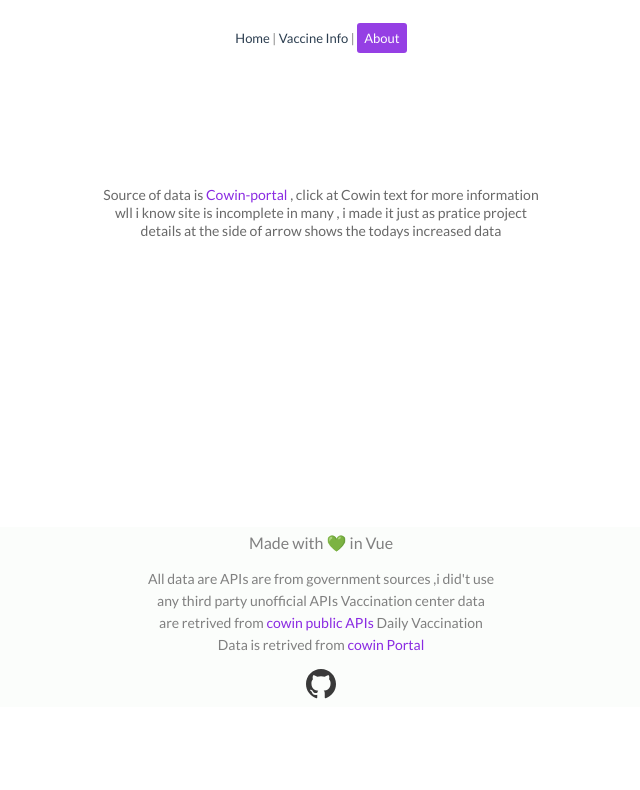
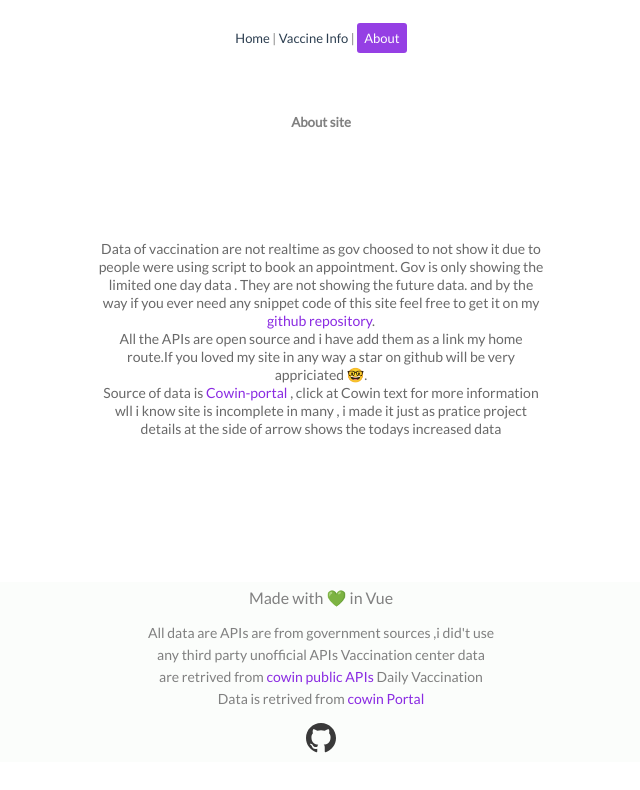
Before and after one commit to dwivedi-ritik/cowin-info, a Vue app: page /about in a window 1280 px wide. Shown: the top 790 px of the page, without its empty margins (319-959 px from the left). Built offline with nearby package versions, Linux system fonts and the light colour scheme.

Commit message:
fixes branch issue

```diff
--- a/src/components/AboutComp.vue
+++ b/src/components/AboutComp.vue
@@ -1,6 +1,14 @@
 <template>
+  <h5 style="margin-top:3%;">About site</h5>
   <div class="about">
     <div class="head-detail-in">
+      <p id="head-text"> Data of vaccination are not realtime as gov choosed to not show it due to people were using
+        script to book an appointment. Gov is only showing the limited one day data . They are not showing the future data.
+        and by the way if you ever need any snippet code of this site feel free to get it on my <a href="https://github.com/dwivedi-ritik/cowin-info" id="link">github repository</a>.
+      </p>
+      <p id="head-text">All the APIs are open source and i have add them as a link my home route.If you loved my site in any way
+        a star on github will be very appriciated 🤓.
+      </p>
       <p id="head-text">Source of data is <a href="https://dashboard.cowin.gov.in/" id="link">Cowin-portal </a>,
           click at Cowin text for more information
           wll i know site is incomplete in many , i made it just as pratice project
@@ -12,6 +20,7 @@
 
 <style>
 .about{
+  /* margin-top: -15%; */
   display: flex;
   align-items: center;
   justify-content: space-around;
--- a/src/components/Footer.vue
+++ b/src/components/Footer.vue
@@ -6,7 +6,7 @@
       Vaccination center data are retrived from <a href="https://apisetu.gov.in/public/marketplace/api/cowin/cowin-public-v2#/" id="link">cowin public APIs</a>
       Daily Vaccination Data is retrived from <a href="https://dashboard.cowin.gov.in/" id="link">cowin Portal</a></p>
     </div>
-    <a href="https://github.com/dwivedi-ritik/cowin-help"><svg xmlns="http://www.w3.org/2000/svg" width="30" height="30" viewBox="0 0 24 24" id="git" >
+    <a href="https://github.com/dwivedi-ritik/cowin-info"><svg xmlns="http://www.w3.org/2000/svg" width="30" height="30" viewBox="0 0 24 24" id="git" >
     <path d="M12 0c-6.626 0-12 5.373-12 12 0 5.302 3.438 9.8 8.207 11.387.599.111.793-.261.793-.577v-2.234c-3.338.726-4.033-1.416-4.033-1.416-.546-1.387-1.333-1.756-1.333-1.756-1.089-.745.083-.729.083-.729 1.205.084 1.839 1.237 1.839 1.237 1.07 1.834 2.807 1.304 3.492.997.107-.775.418-1.305.762-1.604-2.665-.305-5.467-1.334-5.467-5.931 0-1.311.469-2.381 1.236-3.221-.124-.303-.535-1.524.117-3.176 0 0 1.008-.322 3.301 1.23.957-.266 1.983-.399 3.003-.404 1.02.005 2.047.138 3.006.404 2.291-1.552 3.297-1.23 3.297-1.23.653 1.653.242 2.874.118 3.176.77.84 1.235 1.911 1.235 3.221 0 4.609-2.807 5.624-5.479 5.921.43.372.823 1.102.823 2.222v3.293c0 .319.192.694.801.576 4.765-1.589 8.199-6.086 8.199-11.386 0-6.627-5.373-12-12-12z" fill="#393939"/></svg>
     </a>
   </div>
--- a/src/components/StateSelection.vue
+++ b/src/components/StateSelection.vue
@@ -1,7 +1,7 @@
 <template>
     <div class="state-select">
         <select v-model="selectedState" @change="stateVacData"  id="op-selec">
-            <option> Select State </option>
+            <option>Select State</option>
             <option v-for="( state , index) in states" :key=index>{{ state }}</option>
         </select>
     </div>
@@ -15,7 +15,7 @@ export default {
     data(){
         return {
             states :allStates,
-            selectedState:'All Over Country' ,
+            selectedState:'Select State',
             retrivedStateData:null
         }
     },
```
